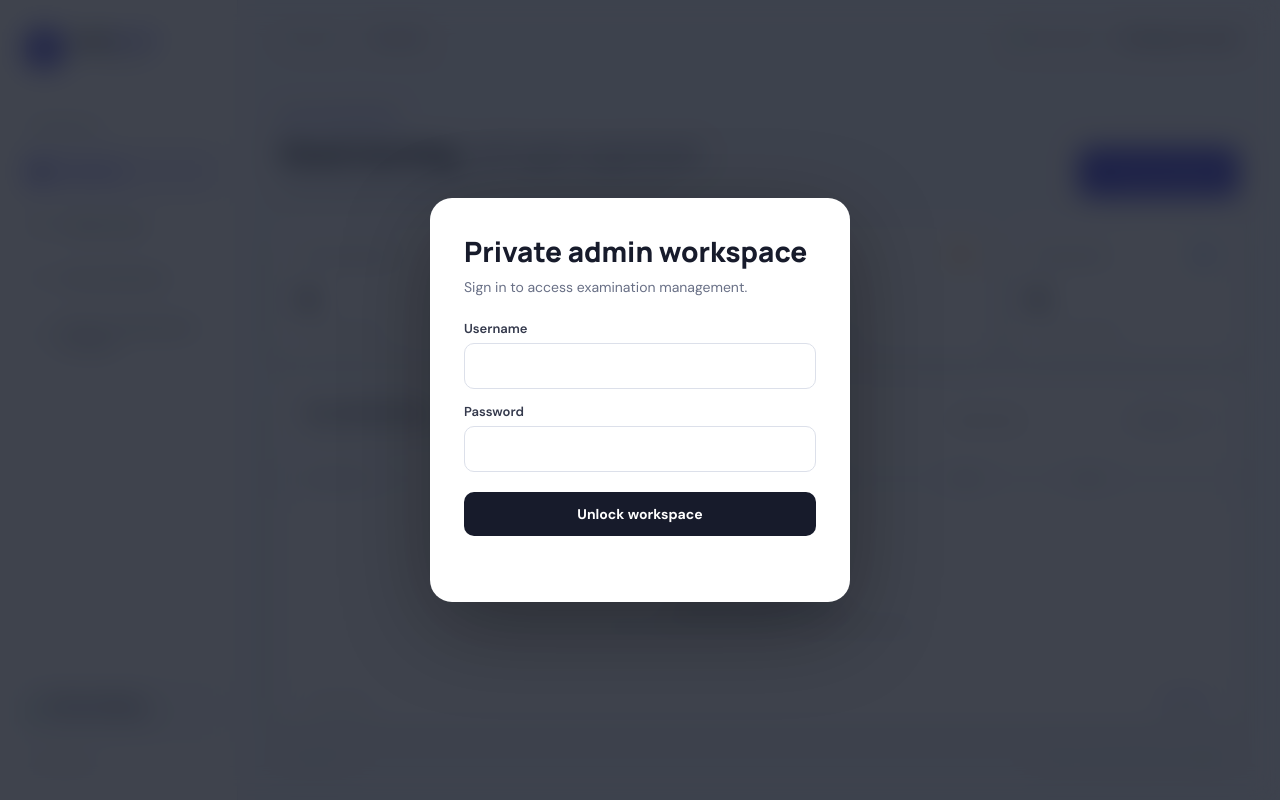
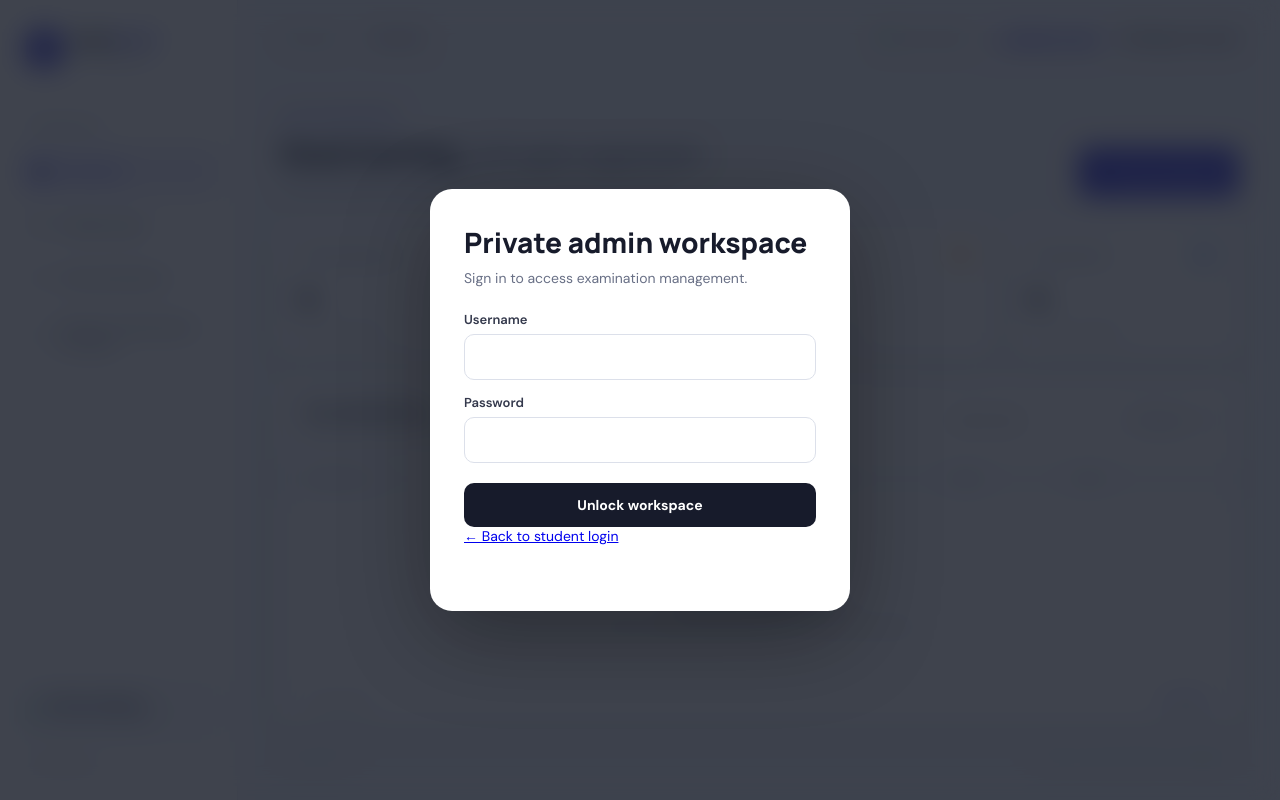
Before and after one commit to sayandas-eng/exam-portal-v2, a Flask app: page /admin in a window 1280 px wide. Run offline with Flask 3, Linux system fonts and the light colour scheme; some libraries are stand-ins or nearby versions.

Commit message:
Add clear return links from admin workspace to student portal

```diff
--- a/templates/index.html
+++ b/templates/index.html
@@ -30,6 +30,7 @@
       <label for="admin-password">Password</label>
       <input id="admin-password" name="password" type="password" autocomplete="current-password" required>
       <button id="admin-login-button" type="submit">Unlock workspace</button>
+      <a class="admin-back-link" href="/">← Back to student login</a>
       <div id="admin-lock-error" role="alert"></div>
     </form>
   </section>
@@ -55,6 +56,7 @@
         <div class="breadcrumb">Workspace <span>/</span> <strong id="breadcrumb-current">Overview</strong></div>
         <div class="topbar-right">
           <span class="system-status"><i></i> Service online</span>
+          <a class="portal-back-link" href="/">← Student portal</a>
           <div class="admin-connect">
             <span id="admin-session-label">Workspace locked</span>
             <button id="logout-button" class="button button-dark hidden" type="button">Log out</button>
```
